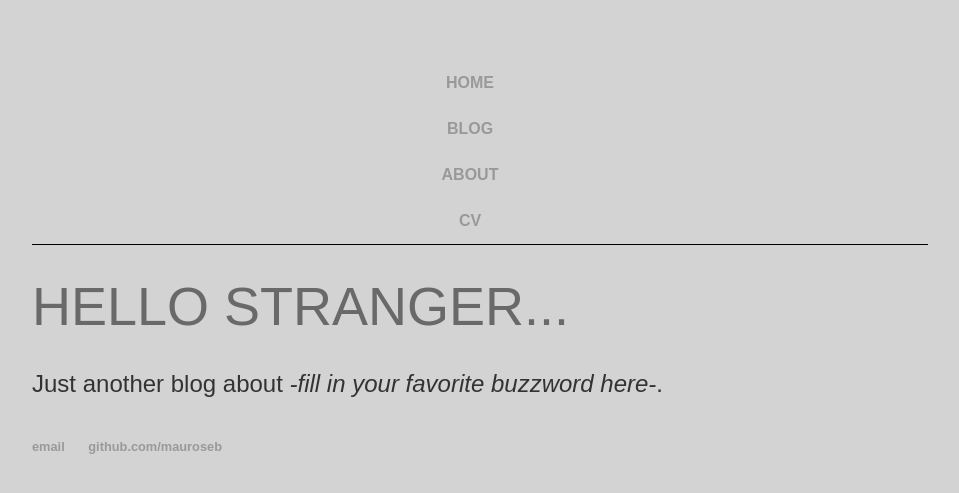
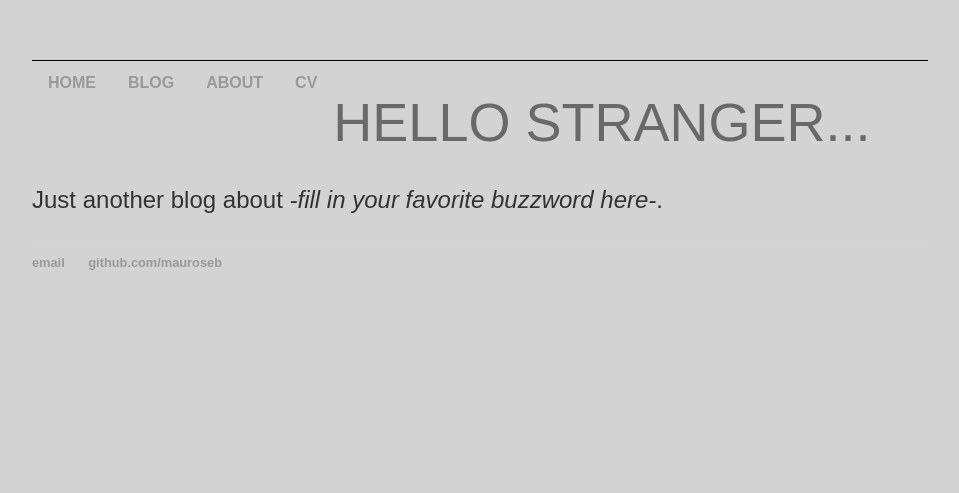
Before and after one commit to mauroseb/mauroseb.github.io, a Jekyll site: the page built from index.html, in a window 1280 px wide. Shown: the top 493 px of the page, without its empty margins (160-1119 px from the left). Built offline with Jekyll 4.4.1, drawn with Linux system fonts in a browser that asks for light colours.

Commit message:
Update main.css

```diff
--- a/css/main.css
+++ b/css/main.css
@@ -21,7 +21,7 @@ footer ul {
     font-weight: bold;
 }
 nav ul li {
-    margin-right: 20px;
+   float: left;
 }
 
 nav ul li a {
```
